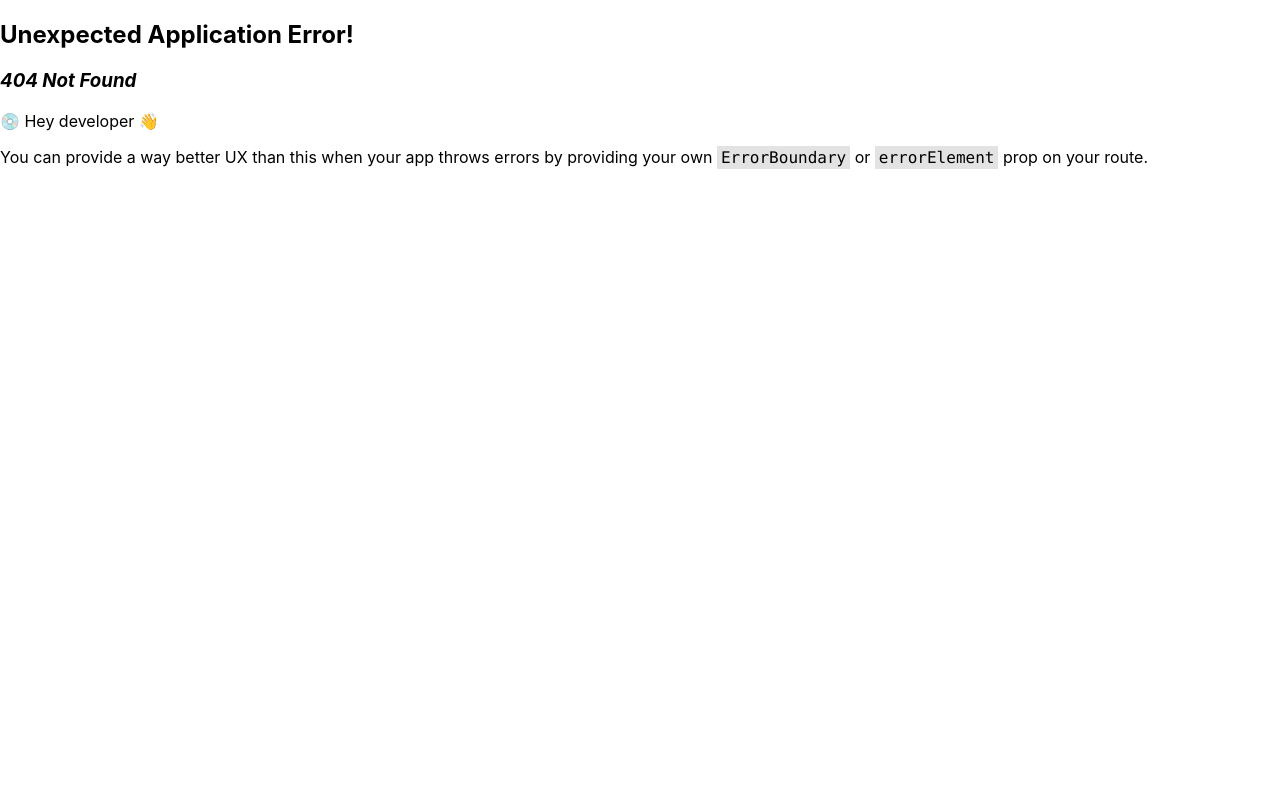
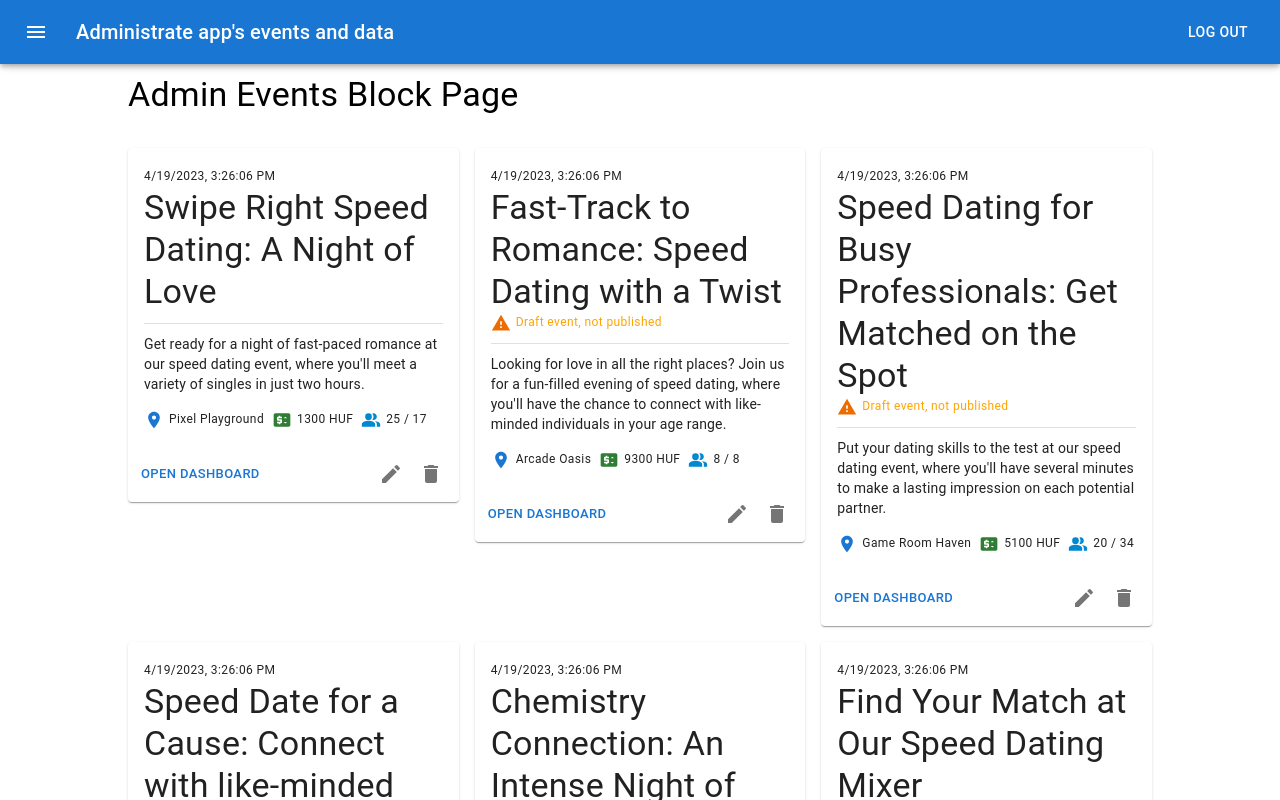
Before and after one commit to retarcorp/gy-prototype, a React (Create React App) app in the folder frontend/: page /admin/events in a window 1280 px wide. Before the commit this address had no page. Shown: the top 800 px of the page. Built offline with nearby package versions, Linux system fonts and the light colour scheme.

Commit message:
Added admin routes and admin wrapper

```diff
--- /dev/null
+++ b/frontend/src/testData/events.ts
@@ -0,0 +1,44 @@
+const titles = `1. Swipe Right Speed Dating: A Night of Love
+2. Fast-Track to Romance: Speed Dating with a Twist
+3. Speed Dating for Busy Professionals: Get Matched on the Spot
+4. Speed Date for a Cause: Connect with like-minded people
+5. Chemistry Connection: An Intense Night of Speed Dating
+6. Find Your Match at Our Speed Dating Mixer
+7. Fall in Love at First Sight: Speed Dating Event
+8. Quick Sparks Speed Dating: Get Set, Go
+9. Connect & Mingle: Speed Dating and Social Event
+10. Fast Flirting: Speed Dating with a Playful Twist`.split('\n').map(l => l.replace(/^\d+\.\s/, ''))
+
+const locations = `1. Pixel Playground
+2. Arcade Oasis
+3. Game Room Haven
+4. Virtual Vortex
+5. Digital Den
+6. E-Sports Emporium
+7. LAN Lounge Live
+8. Cyber Cafe Central
+9. Joystick Junction
+10. Gamer's Garden Café `.split('\n').map(l => l.replace(/^\d+\.\s/, ''))
+
+const descriptions = `1. Get ready for a night of fast-paced romance at our speed dating event, where you'll meet a variety of singles in just two hours.
+2. Looking for love in all the right places? Join us for a fun-filled evening of speed dating, where you'll have the chance to connect with like-minded individuals in your age range.
+3. Put your dating skills to the test at our speed dating event, where you'll have several minutes to make a lasting impression on each potential partner.
+4. Ready to find your match? Our speed dating event is the perfect opportunity to meet new people, make connections, and maybe even find that special someone.
+5. Explore the possibilities of love at our fast-paced and exciting speed dating event, where you'll have the chance to go on multiple dates in one night.
+6. Don't waste any time in your search for love. Join us for our upcoming speed dating event and meet a variety of single professionals in your age range.
+7. Take a chance on love and join us for our next speed dating event, where you'll have the chance to meet interesting and attractive people in a relaxed and friendly atmosphere.
+8. Looking for something different than your typical bar scene? Come to our speed dating event, where you'll have the chance to meet genuine, eligible singles.
+9. Put yourself out there and join us for a fun and exciting evening of speed dating. You never know who you might meet!
+10. Our speed dating event is a great way to break the ice and make new connections with other singles in your area. Don't miss out on this opportunity to find love!`.split('\n').map(l => l.replace(/^\d+\.\s/, ''))
+
+export default titles.map((title, i) => ({
+    id: i + 1,
+    title,
+    description: descriptions[i],
+    dateTime: new Date(),
+    price: Math.round(Math.random() * 100) * 100,
+    location: locations[i],
+    participantLimit: Math.round(Math.random() * 30 + 4),
+    participantCount: Math.round(Math.random() * 30),
+    isDraft: Math.random() > 0.5
+}))
--- a/frontend/src/views/AdminArea/AdminEvents.js/AdminEventsBlockPage.js
+++ /dev/null
@@ -1,6 +0,0 @@
-export default function AdminEventsBlockPage() {
-
-    return <>
-        <h1>Admin Events Block Page</h1>
-    </>
-}
--- /dev/null
+++ b/frontend/src/views/AdminArea/AdminEvents/AdminEventsBlockPage.js
@@ -0,0 +1,20 @@
+import { Grid, Typography } from "@mui/material"
+import AdminEventCard from "../../../components/AdminEventCard.tsx"
+import events from "../../../testData/events.ts"
+import { Fragment } from "react"
+
+export default function AdminEventsBlockPage() {
+
+    return <>
+        <Typography variant="h4" marginBottom={4}>Admin Events Block Page</Typography>
+
+
+        <Grid container spacing={2} justifyContent={'start'} textAlign={'start'}>
+            {events.map(event => <Fragment key={event.id}>
+                <Grid item lg={4} md={6} xs={12}>
+                    <AdminEventCard event={event} />
+                </Grid>
+            </Fragment>)}
+        </Grid>
+    </>
+}
--- a/frontend/src/views/AdminArea/AdminEvents.js/AdminManageEventPage.js
+++ b/frontend/src/views/AdminArea/AdminEvents/AdminManageEventPage.js
@@ -1,10 +1,9 @@
-import { CheckBox } from "@mui/icons-material";
-import { Box, Button, Checkbox, Divider, FormControl, FormControlLabel, FormGroup, Grid, IconButton, TextField, Typography } from "@mui/material";
+import { Box, Button, Checkbox, Divider, FormControlLabel, FormGroup, Grid, TextField, Typography } from "@mui/material";
 import { useState } from "react";
 import AdminEventCard from "../../../components/AdminEventCard.tsx";
 import ArrowBackIcon from '@mui/icons-material/ArrowBack';
 
-export default function AdminManageEvent() {
+export default function AdminManageEventPage() {
 
     const [title, setTitle] = useState('');
     const [description, setDescription] = useState('');
--- a/frontend/src/views/AdminArea/AdminPage.js
+++ b/frontend/src/views/AdminArea/AdminPage.js
@@ -1,6 +1,10 @@
-export default function AdminPage() {
+import withAdminWrapper from "./AdminWrapper"
+
+function AdminPage() {
 
     return <>
-        <h1>Admin Area</h1>
+
     </>
 }
+
+export default withAdminWrapper(AdminPage)
--- /dev/null
+++ b/frontend/src/views/AdminArea/AdminWrapper.js
@@ -0,0 +1,35 @@
+import { AppBar, Box, Button, IconButton, Toolbar, Typography } from "@mui/material"
+import MenuIcon from '@mui/icons-material/Menu';
+
+export default function withAdminWrapper(Component) {
+    return function AdminWrapper(props) {
+
+
+        return <>
+            <Box sx={{ flexGrow: 1 }}>
+                <AppBar position="sticky">
+                    <Toolbar>
+                        <IconButton
+                            size="large"
+                            edge="start"
+                            color="inherit"
+                            aria-label="menu"
+                            sx={{ mr: 2 }}
+                        >
+                            <MenuIcon />
+                        </IconButton>
+                        <Typography variant="h6" component="div" sx={{ flexGrow: 1 }}>
+                            Administrate app's events and data
+                        </Typography>
+                        <Button color="inherit">Log Out</Button>
+                    </Toolbar>
+                </AppBar>
+
+                <Box sx={{ width: '80%', margin: '0 auto', paddingTop: '10px' }}>
+                    <Component {...props} />
+                </Box>
+            </Box>
+
+        </>
+    }
+}
```
Also changed, not shown: frontend/src/App.js (+16 -0 lines), 2 other files (tests, documents, lock files or other folders).
